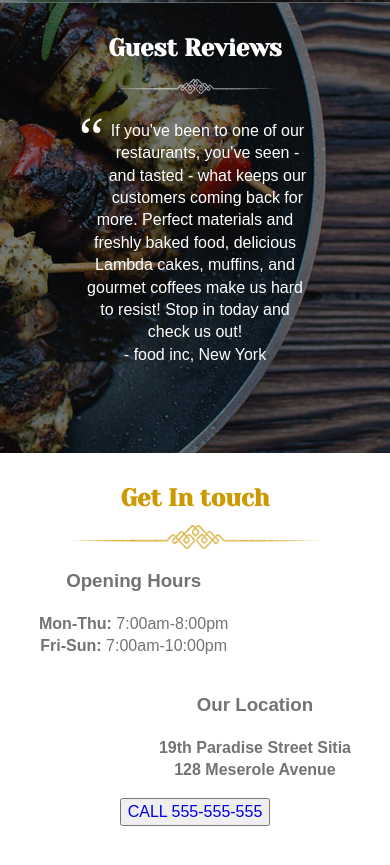
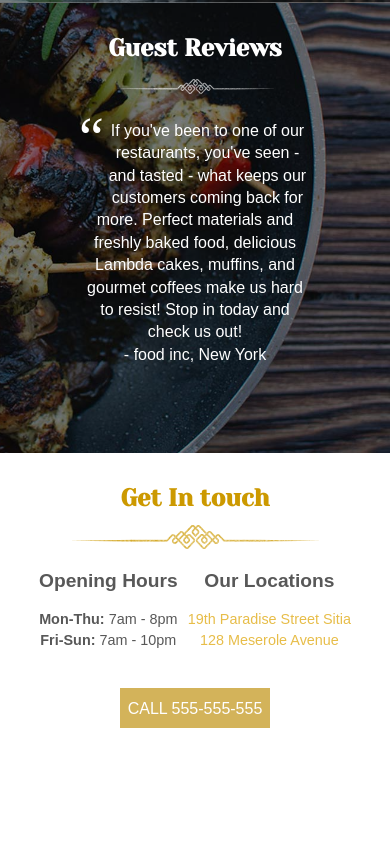
Before and after one commit to freddyhm/restaurant-template, a website: page index.html in a window 390 px wide. Shown: the part 1232-2097 px from the top of the page. Drawn offline with nearby package versions, Linux system fonts and the light colour scheme; files that its build step writes are made by us from their sources; files whose address does not match are found by name.

Commit message:
Finish basic contact for mobile.

```diff
--- a/src/css/base/layout.css
+++ b/src/css/base/layout.css
@@ -10,4 +10,9 @@ ul{
 
 a{
 	text-decoration: none;
+	color: inherit;
 }
+
+button{
+	border: none;
+}
--- a/src/css/module/__contact/module__contact.css
+++ b/src/css/module/__contact/module__contact.css
@@ -19,20 +19,50 @@
 
 .contact__content{
 	position: relative;
-	color: #727373;
+	max-width: 360px;
+	color: #585858;
 }
 
 .contact__description{
 	max-width: 525px;
 }
 
-.hours{
+.info__hours{
 	float:left;
 }
 
-.location{
+.info__locations{
 	float: right;
 }
+
+.contact__info{
+	width: 100%;
+}
+
+.contact__info::after{
+	content: "";
+	display: block;
+	clear: both;
+}
+
+.info__title{
+	font-size: 1.2em;
+	margin-bottom: 0;
+}
+
+.info__description{
+	font-size: 0.9em;
+}
+
+.contact__call{
+	margin: 1.5em auto;
+	background-color: #c9a131;
+}
+
+.address__link{
+	color: #e7bd49;
+}
+
 
 /* -----------
   :: Desktop
--- a/src/includes/contact.html
+++ b/src/includes/contact.html
@@ -2,23 +2,25 @@
 	<div class="module__content contact__content">
 		<h2 class="module__title contact__title">Get In touch</h2>
 		<img class="module__separator" src="img/module/module__separator--highlighted.png" alt="" class="module__separator separator--highlighted">
-		<div class="hours">
-			<h3>Opening Hours</h3>
-			<p>
-				<span><strong>Mon-Thu:</strong> 7:00am-8:00pm</span>
-				<br>
-				<span><strong>Fri-Sun:</strong> 7:00am-10:00pm</span>
-			</p>
+		<div class="contact__info">
+			<div class="info__hours">
+				<h3 class="info__title hours__title">Opening Hours</h3>
+				<p class="info__description info__times">
+					<span class="hours__time"><strong>Mon-Thu:</strong> 7am - 8pm</span>
+					<br>
+					<span class="hours__time"><strong>Fri-Sun:</strong> 7am - 10pm</span>
+				</p>
+			</div>
+			<div class="info__locations">
+				<h3 class="info__title location__title">Our Locations</h3>
+				<p class="info__description info__locations">
+					<span class="location__address"><a class="address__link" href="http://maps.google.com/?q=19th Paradise Street, FL" target="_blank">19th Paradise Street Sitia</a></span>
+					<br>
+					<span class="location__address"><a class="address__link" href="http://maps.google.com/?q=128 Meserole Avenue, FL" target="_blank">128 Meserole Avenue</a></span>
+				</p>
+			</div>
 		</div>
-		<div class="location">
-			<h3>Our Location</h3>
-			<p>
-				<span><strong>19th Paradise Street Sitia</strong></span>
-				<br>
-				<span><strong>128 Meserole Avenue</strong></span>
-			</p>
-		</div>
-		<button>
+		<button class="button button--dark contact__call">
 			<a href="tel:555-555-555">CALL 555-555-555</a>
 		</button>
 	</div>
```
